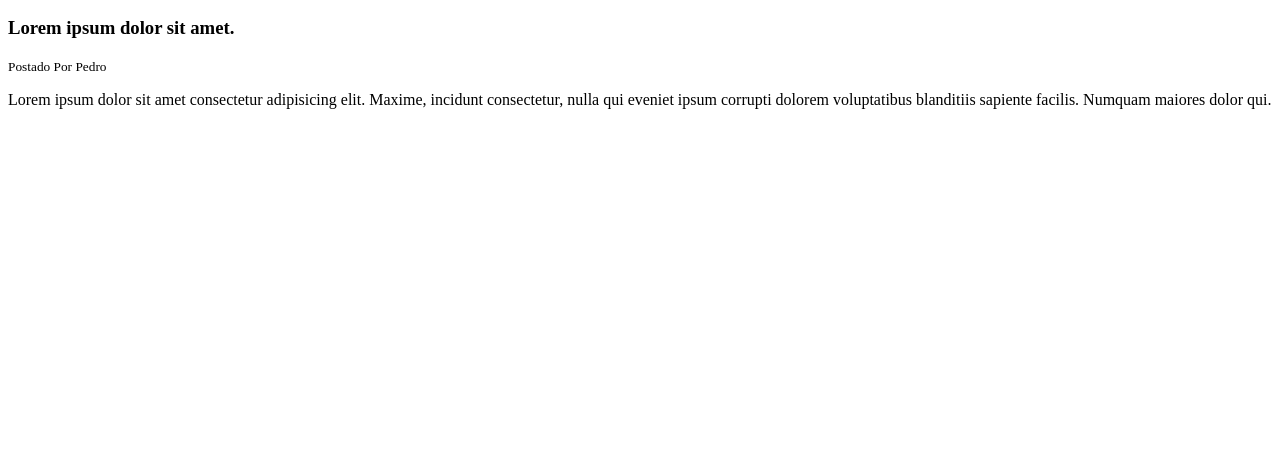
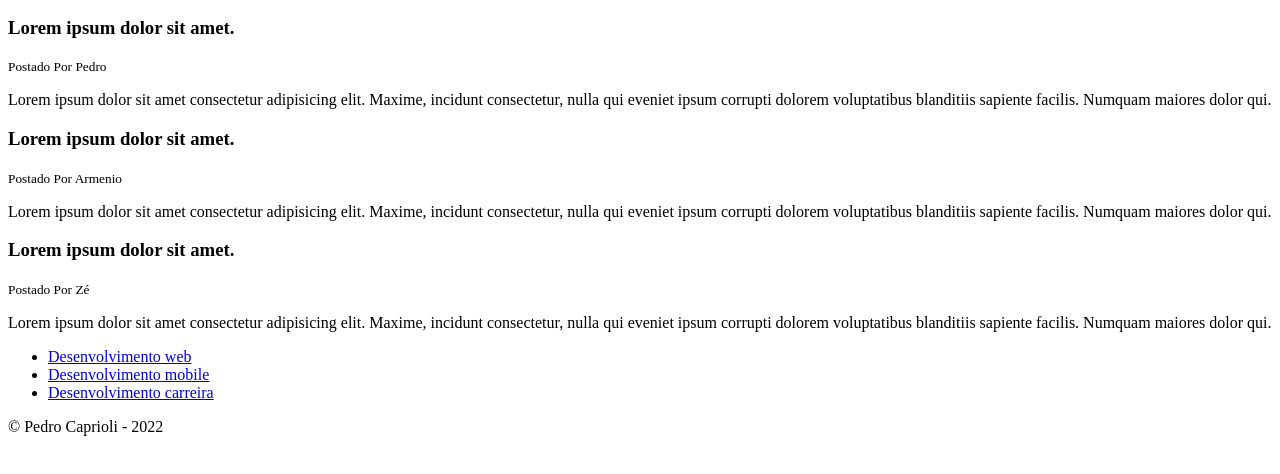
Before and after one commit to PedroCaprioli/Estudo-html, a plain HTML site: page blog.html in a window 1280 px wide. Shown: the part 100-574 px from the top of the page. Drawn offline with Linux system fonts and the light colour scheme.

Commit message:
Add files via upload

```diff
--- a/blog.html
+++ b/blog.html
@@ -20,6 +20,29 @@
                 <small> Postado Por Pedro</small>
                 <p>Lorem ipsum dolor sit amet consectetur adipisicing elit. Maxime, incidunt consectetur, nulla qui eveniet ipsum corrupti dolorem voluptatibus blanditiis sapiente facilis. Numquam maiores dolor qui.</p>
             </article>
+
+            <article>
+                <h1>Lorem ipsum dolor sit amet.</h1>
+                <small> Postado Por Armenio</small>
+                <p>Lorem ipsum dolor sit amet consectetur adipisicing elit. Maxime, incidunt consectetur, nulla qui eveniet ipsum corrupti dolorem voluptatibus blanditiis sapiente facilis. Numquam maiores dolor qui.</p>
+            </article>
+
+            <article>
+                <h1>Lorem ipsum dolor sit amet.</h1>
+                <small> Postado Por Zé</small>
+                <p>Lorem ipsum dolor sit amet consectetur adipisicing elit. Maxime, incidunt consectetur, nulla qui eveniet ipsum corrupti dolorem voluptatibus blanditiis sapiente facilis. Numquam maiores dolor qui.</p>
+            </article>
         </section>
+        <aside>
+            <ul>
+                <li><a href="exemplo.html"> Desenvolvimento web </a></li>
+                <li><a href="exemplo.html"> Desenvolvimento mobile </a></li>
+                <li><a href="exemplo.html"> Desenvolvimento carreira </a></li>
+
+            </ul>
+        </aside>
+        <footer>
+            <p>&copy; Pedro Caprioli - 2022 </p>
+        </footer>
     </body>
 </html>
```
